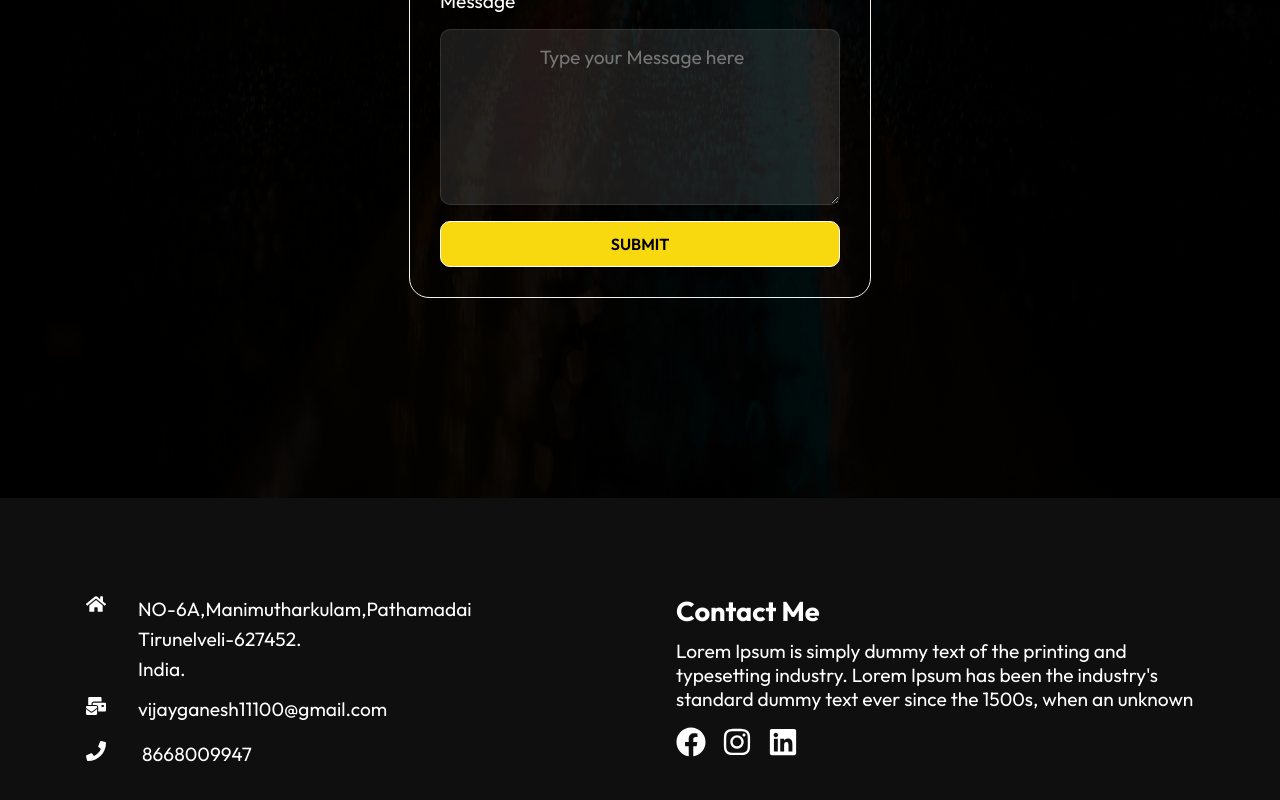
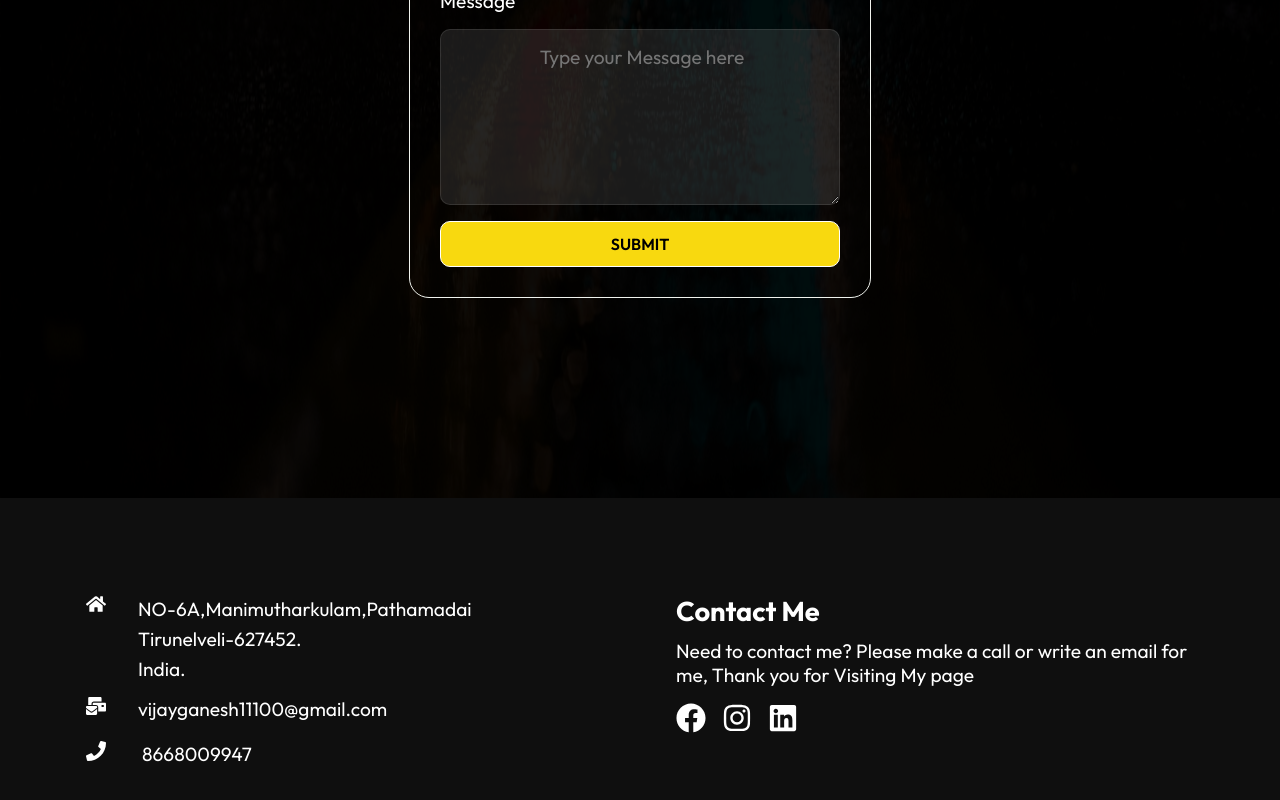
Before and after one commit to Yajivganesh/ganesh, a React (Create React App) app: page / in a window 1280 px wide. Shown: the part 3978-4778 px from the top of the page. Built offline with nearby package versions, Linux system fonts and the light colour scheme.

Commit message:
secondary commit

```diff
--- a/src/Components/Footer.js
+++ b/src/Components/Footer.js
@@ -1,6 +1,13 @@
-import"./Footer.css";
-import React from 'react'
-import {FaHome,FaPhone,FaMailBulk, FaFacebook, FaInstagram, FaLinkedin} from "react-icons/fa"
+import "./Footer.css";
+import React from "react";
+import {
+  FaHome,
+  FaPhone,
+  FaMailBulk,
+  FaFacebook,
+  FaInstagram,
+  FaLinkedin,
+} from "react-icons/fa";
 
 const Footer = () => {
   return (
@@ -8,43 +15,88 @@ const Footer = () => {
       <div className="footer_container">
         <div className="left">
           <div className="location">
-                    <FaHome size={20} style={ {color:"#fff",marginRight:"2rem"}}/>
+            <FaHome size={20} style={{ color: "#fff", marginRight: "2rem" }} />
             <div>
-                    <a href="https://goo.gl/maps/f4UYcscHbP21f7eD6" target="_blank" rel="noreferrer"><p>NO-6A,Manimutharkulam,Pathamadai
-                        <br />Tirunelveli-627452.
+              <a
+                href="https://goo.gl/maps/f4UYcscHbP21f7eD6"
+                target="_blank"
+                rel="noreferrer"
+              >
+                <p>
+                  NO-6A,Manimutharkulam,Pathamadai
+                  <br />
+                  Tirunelveli-627452.
                 </p>
-                    <p>India.</p></a>
+                <p>India.</p>
+              </a>
             </div>
           </div>
-                <div className="email" >
+          <div className="email">
             <p>
-                    <a href="mailTo:vijayganesh11100@gmail.com"><FaMailBulk size={20} style={ {color:"#fff",marginRight:"2rem"}}/>vijayganesh11100@gmail.com</a>
-
+              <a href="mailTo:vijayganesh11100@gmail.com">
+                <FaMailBulk
+                  size={20}
+                  style={{ color: "#fff", marginRight: "2rem" }}
+                />
+                vijayganesh11100@gmail.com
+              </a>
             </p>
           </div>
           <br />
-                <div className="phone" >
+          <div className="phone">
             <p>
-                    <a href="tel:+918668009947"><FaPhone size={20}  style={ {color:"#fff",marginRight:"2rem"}}/> 8668009947 </a>
+              <a href="tel:+918668009947">
+                <FaPhone
+                  size={20}
+                  style={{ color: "#fff", marginRight: "2rem" }}
+                />{" "}
+                8668009947{" "}
+              </a>
             </p>
           </div>
         </div>
         <div className="right">
           <h4>Contact Me</h4>
           <p>
-                Lorem Ipsum is simply dummy text of the printing and typesetting industry. Lorem Ipsum has been the industry's standard dummy text ever since the 1500s, when an unknown
+            Need to contact me? Please make a call or write an email for me,
+            Thank you for Visiting My page
           </p>
           <div className="social">
-                <a href="https://www.facebook.com/vijayganesh.mech.1/" target="_blank" rel="noreferrer"><FaFacebook size={30} style={ {color:"#fff",marginRight:"1rem"}}/></a>
-                <a href="https://www.instagram.com/yajiv_ganesh/" target="_blank" rel="noreferrer"><FaInstagram size={30} style={ {color:"#fff",marginRight:"1rem"}}/></a>
-                <a href="https://www.linkedin.com/in/vijay-ganesh-aa7ba1160/" target="_blank" rel="noreferrer"><FaLinkedin size={30} style={ {color:"#fff",marginRight:"1rem"}}/></a>
-                </div>
-
+            <a
+              href="https://www.facebook.com/vijayganesh.mech.1/"
+              target="_blank"
+              rel="noreferrer"
+            >
+              <FaFacebook
+                size={30}
+                style={{ color: "#fff", marginRight: "1rem" }}
+              />
+            </a>
+            <a
+              href="https://www.instagram.com/yajiv_ganesh/"
+              target="_blank"
+              rel="noreferrer"
+            >
+              <FaInstagram
+                size={30}
+                style={{ color: "#fff", marginRight: "1rem" }}
+              />
+            </a>
+            <a
+              href="https://www.linkedin.com/in/vijay-ganesh-aa7ba1160/"
+              target="_blank"
+              rel="noreferrer"
+            >
+              <FaLinkedin
+                size={30}
+                style={{ color: "#fff", marginRight: "1rem" }}
+              />
+            </a>
           </div>
         </div>
+      </div>
+    </div>
+  );
+};
 
-    </div>
-  )
-}
-
-export default Footer
+export default Footer;
```
Lines whose indentation alone changed are shown as unchanged.
